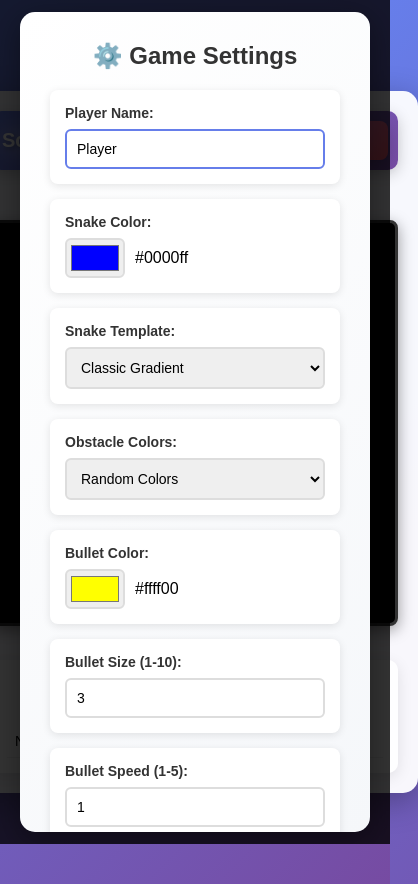
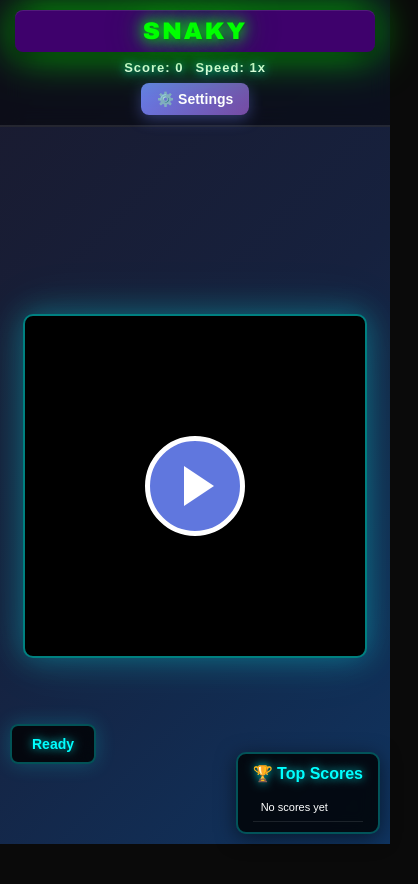
Before and after one commit to mehrawbmh/Snaky, a plain HTML site: page main.html in a window 390 px wide. Shown: the whole page, 418 px wide, since content can reach past the window. After the commit the page ends 844 px from the top, so only its background shows below. Drawn offline with Linux system fonts and the light colour scheme.

Commit message:
much better css

```diff
--- a/game.js
+++ b/game.js
@@ -1,8 +1,36 @@
 // Canvas setup
 const canvas = document.getElementById('gameCanvas');
 const ctx = canvas.getContext('2d');
-const gridSize = 20;
-const tileCount = 20;
+let gridSize = 20;
+let tileCount = 20;
+
+// Function to resize canvas to fit screen
+function resizeCanvas() {
+  const wrapper = document.querySelector('.canvas-wrapper');
+  const maxWidth = wrapper.clientWidth - 40;
+  const maxHeight = wrapper.clientHeight - 40;
+
+  // Calculate the best size that maintains square tiles
+  const minDimension = Math.min(maxWidth, maxHeight);
+
+  // Make sure it's divisible by tileCount for perfect squares
+  const canvasSize = Math.floor(minDimension / tileCount) * tileCount;
+
+  canvas.width = canvasSize;
+  canvas.height = canvasSize;
+  gridSize = canvasSize / tileCount;
+}
+
+// Initialize canvas size
+resizeCanvas();
+
+// Resize canvas when window resizes
+window.addEventListener('resize', () => {
+  resizeCanvas();
+  if (gameRunning) {
+    draw(); // Redraw after resize
+  }
+});
 
 // Game variables
 let snake = [];
@@ -59,7 +87,7 @@ let bulletColor = '#ffff00';
 let bulletSize = 3;
 let bulletSpeed = 1;
 let showScoreboard = true;
-let showLogging = false;
+let showLogging = true; // Enable logging by default
 
 // Particle system for fire effect
 const particles = [];
@@ -194,12 +222,12 @@ function applySettings() {
   }
 
   // Update logging visibility
-  const logDisplay = document.getElementById('logDisplay');
-  if (logDisplay) {
+  const logContainer = document.getElementById('logContainer');
+  if (logContainer) {
     if (showLogging) {
-      logDisplay.classList.remove('hidden');
+      logContainer.classList.remove('hidden');
     } else {
-      logDisplay.classList.add('hidden');
+      logContainer.classList.add('hidden');
     }
   }
 
@@ -244,14 +272,34 @@ function updateObstacleColorPicker() {
   }
 }
 
-// Logging function
+// Logging function - creates stacked notifications
 function log(message) {
   if (!showLogging) return;
 
-  logMessage = message;
-  const logDisplay = document.getElementById('logDisplay');
-  if (logDisplay) {
-    logDisplay.textContent = message;
+  const logContainer = document.getElementById('logContainer');
+  if (!logContainer) return;
+
+  // Create new log message element
+  const logDiv = document.createElement('div');
+  logDiv.className = 'log-message';
+  logDiv.textContent = message;
+
+  // Add to container
+  logContainer.appendChild(logDiv);
+
+  // Remove after 10 seconds
+  setTimeout(() => {
+    logDiv.classList.add('fade-out');
+    setTimeout(() => {
+      if (logDiv.parentNode === logContainer) {
+        logContainer.removeChild(logDiv);
+      }
+    }, 500); // Wait for fade out animation
+  }, 10000); // 10 seconds
+
+  // Keep only last 5 messages
+  while (logContainer.children.length > 5) {
+    logContainer.removeChild(logContainer.firstChild);
   }
 }
 
@@ -1531,5 +1579,5 @@ window.onload = function() {
   displayHighScores();
 
   // Show settings modal on first load
-  openSettings();
+  // openSettings();
 };
--- a/main.html
+++ b/main.html
@@ -3,12 +3,13 @@
 <head>
   <meta charset="UTF-8" />
   <meta name="viewport" content="width=device-width, initial-scale=1.0"/>
-  <title>Snake Game</title>
+  <title>Snaky - The Ultimate Snake Game</title>
+  <link rel="icon" type="image/svg+xml" href="favicon.svg">
   <link rel="stylesheet" href="styles.css">
 </head>
 <body>
-  <!-- Log Display -->
-  <div id="logDisplay" class="log-display hidden"></div>
+  <!-- Log Display Container (for stacked notifications) -->
+  <div id="logContainer" class="log-container"></div>
 
   <div class="game-container">
     <!-- Header with Score, Speed, and Settings Button -->
@@ -17,13 +18,14 @@
         <div class="score">Score: <span id="score">0</span></div>
         <div class="speed">Speed: <span id="speed">1x</span></div>
       </div>
+      <div class="game-name">SNAKY</div>
       <button class="settings-btn" onclick="openSettings()">⚙️ Settings</button>
     </div>
 
     <div class="status" id="status">Ready</div>
 
     <div class="canvas-wrapper">
-      <canvas id="gameCanvas" width="400" height="400"></canvas>
+      <canvas id="gameCanvas"></canvas>
       <div class="play-button-overlay" id="playButton" onclick="startGame()"></div>
     </div>
 
@@ -113,7 +115,7 @@
       <!-- Toggle Logging -->
       <div class="setting-group">
         <div class="checkbox-row">
-          <input type="checkbox" id="showLoggingToggle">
+          <input type="checkbox" id="showLoggingToggle" checked>
           <label for="showLoggingToggle">Enable Logging</label>
         </div>
       </div>
--- a/styles.css
+++ b/styles.css
@@ -1,34 +1,167 @@
+* {
+  margin: 0;
+  padding: 0;
+  box-sizing: border-box;
+}
+
 body {
   margin: 0;
-  padding: 20px;
+  padding: 0;
+  width: 100vw;
+  height: 100vh;
+  overflow: hidden;
+  background: #0a0a0a;
+  font-family: 'Arial', sans-serif;
   display: flex;
-  justify-content: center;
-  align-items: center;
-  min-height: 100vh;
-  background: linear-gradient(135deg, #667eea 0%, #764ba2 100%);
-  font-family: 'Arial', sans-serif;
+  flex-direction: column;
 }
 
 .game-container {
+  flex: 1;
+  display: flex;
+  flex-direction: column;
+  width: 100%;
+  height: 100%;
+  background: linear-gradient(135deg, #1a1a2e 0%, #16213e 50%, #0f3460 100%);
+  position: relative;
+}
+
+.header {
+  display: grid;
+  grid-template-columns: 1fr auto 1fr;
+  align-items: center;
+  padding: 15px 30px;
+  background: rgba(0, 0, 0, 0.5);
+  backdrop-filter: blur(10px);
+  border-bottom: 2px solid rgba(255, 255, 255, 0.1);
+  z-index: 10;
+  gap: 20px;
+}
+
+.score-info {
+  display: flex;
+  gap: 40px;
+  align-items: center;
+}
+
+.score, .speed {
+  font-size: 22px;
+  font-weight: bold;
+  color: #fff;
+  text-shadow: 0 0 10px rgba(0, 255, 255, 0.8),
+               0 0 20px rgba(0, 255, 255, 0.5);
+  letter-spacing: 1px;
+}
+
+.settings-btn {
+  padding: 12px 24px;
+  background: linear-gradient(135deg, #667eea 0%, #764ba2 100%);
+  color: white;
+  border: none;
+  border-radius: 8px;
+  cursor: pointer;
+  font-size: 16px;
+  font-weight: bold;
+  box-shadow: 0 4px 15px rgba(102, 126, 234, 0.4);
+  transition: all 0.3s;
+  justify-self: end;
+}
+
+.settings-btn:hover {
+  transform: translateY(-2px);
+  box-shadow: 0 6px 25px rgba(102, 126, 234, 0.6);
+}
+
+.status {
+  position: fixed;
+  top: 50%;
+  left: 20px;
+  transform: translateY(-50%);
+  font-size: 18px;
+  color: #00ffff;
+  font-weight: bold;
+  text-shadow: 0 0 10px rgba(0, 255, 255, 0.8);
+  z-index: 5;
+  padding: 10px 20px;
+  background: rgba(0, 0, 0, 0.8);
+  border-radius: 8px;
+  backdrop-filter: blur(10px);
+  border: 2px solid rgba(0, 255, 255, 0.3);
+  box-shadow: 0 0 20px rgba(0, 255, 255, 0.2);
+  max-width: 250px;
   text-align: center;
-  background: rgba(255, 255, 255, 0.95);
-  padding: 20px;
-  border-radius: 15px;
-  box-shadow: 0 8px 32px rgba(0,0,0,0.3);
+}
+
+.game-name {
+  font-size: 36px;
+  font-weight: 900;
+  color: #00ff00;
+  text-shadow:
+    0 0 10px rgba(0, 255, 0, 0.8),
+    0 0 20px rgba(0, 255, 0, 0.6),
+    0 0 30px rgba(0, 255, 100, 0.4),
+    0 0 40px rgba(0, 255, 150, 0.2),
+    2px 2px 4px rgba(0, 0, 0, 0.7);
+  letter-spacing: 4px;
+  text-align: center;
+  font-family: 'Arial Black', 'Arial', sans-serif;
+  padding: 8px 24px;
+  border-radius: 8px;
+  position: relative;
+  animation: titleGlow 2s ease-in-out infinite alternate;
+  filter: drop-shadow(0 0 15px rgba(0, 255, 0, 0.6));
+}
+
+.game-name::before {
+  content: '';
+  position: absolute;
+  inset: 0;
+  background: rgb(62, 1, 108);
+  border-radius: 8px;
+  z-index: -1;
+  box-shadow:
+    0 4px 15px rgba(0, 0, 0, 0.4),
+    inset 0 1px 0 rgba(255, 255, 255, 0.1);
+}
+
+@keyframes titleGlow {
+  0% {
+    text-shadow:
+      0 0 10px rgba(0, 255, 0, 0.8),
+      0 0 20px rgba(0, 255, 0, 0.6),
+      0 0 30px rgba(0, 255, 100, 0.4),
+      2px 2px 4px rgba(0, 0, 0, 0.7);
+    filter: drop-shadow(0 0 15px rgba(0, 255, 0, 0.6));
+  }
+  100% {
+    text-shadow:
+      0 0 15px rgba(0, 255, 0, 1),
+      0 0 30px rgba(0, 255, 0, 0.8),
+      0 0 45px rgba(0, 255, 100, 0.6),
+      0 0 60px rgba(0, 255, 150, 0.4),
+      2px 2px 4px rgba(0, 0, 0, 0.7);
+    filter: drop-shadow(0 0 25px rgba(0, 255, 0, 0.9));
+  }
 }
 
 .canvas-wrapper {
+  flex: 1;
+  display: flex;
+  align-items: center;
+  justify-content: center;
   position: relative;
-  display: inline-block;
+  padding: 20px;
 }
 
 canvas {
-  border: 3px solid #333;
+  border: 3px solid rgba(0, 255, 255, 0.5);
   background-color: #000;
-  margin: 10px 0;
-  border-radius: 8px;
-  box-shadow: 0 4px 15px rgba(0,0,0,0.4);
-  display: block;
+  border-radius: 10px;
+  box-shadow: 0 0 30px rgba(0, 255, 255, 0.3),
+              0 0 60px rgba(0, 255, 255, 0.1);
+  max-width: 100%;
+  max-height: 100%;
+  object-fit: contain;
 }
 
 .play-button-overlay {
@@ -46,14 +179,15 @@ canvas {
   justify-content: center;
   cursor: pointer;
   transition: all 0.3s;
-  box-shadow: 0 8px 30px rgba(0,0,0,0.5);
-  animation: pulse 2s infinite;
+  box-shadow: 0 8px 30px rgba(0, 0, 0, 0.5);
+  animation: pulse 1s infinite;
+  z-index: 1000;
 }
 
 .play-button-overlay:hover {
   transform: translate(-50%, -50%) scale(1.1);
   background: rgba(118, 75, 162, 0.95);
-  box-shadow: 0 12px 40px rgba(0,0,0,0.6);
+  box-shadow: 0 12px 40px rgba(0, 0, 0, 0.6);
 }
 
 .play-button-overlay::before {
@@ -68,81 +202,17 @@ canvas {
 
 @keyframes pulse {
   0%, 100% {
-    box-shadow: 0 8px 30px rgba(0,0,0,0.5),
+    box-shadow: 0 8px 30px rgba(0, 0, 0, 0.5),
                 0 0 0 0 rgba(102, 126, 234, 0.7);
   }
   50% {
-    box-shadow: 0 8px 30px rgba(0,0,0,0.5),
+    box-shadow: 0 8px 30px rgba(0, 0, 0, 0.5),
                 0 0 0 20px rgba(102, 126, 234, 0);
   }
 }
 
 .play-button-overlay.hidden {
   display: none;
-}
-
-.header {
-  display: flex;
-  justify-content: space-between;
-  align-items: center;
-  margin-bottom: 15px;
-  padding: 10px;
-  background: linear-gradient(135deg, #667eea 0%, #764ba2 100%);
-  border-radius: 10px;
-  box-shadow: 0 4px 15px rgba(0,0,0,0.2);
-}
-
-.score-info {
-  display: flex;
-  gap: 30px;
-  align-items: center;
-}
-
-.score, .speed {
-  font-size: 20px;
-  font-weight: bold;
-  color: #fff;
-  text-shadow: 2px 2px 4px rgba(0,0,0,0.3),
-               0 0 10px rgba(255,255,255,0.5);
-  animation: shine 2s infinite;
-}
-
-@keyframes shine {
-  0%, 100% {
-    text-shadow: 2px 2px 4px rgba(0,0,0,0.3),
-                 0 0 10px rgba(255,255,255,0.5);
-  }
-  50% {
-    text-shadow: 2px 2px 4px rgba(0,0,0,0.3),
-                 0 0 20px rgba(255,255,255,0.8),
-                 0 0 30px rgba(255,255,255,0.6);
-  }
-}
-
-.settings-btn {
-  padding: 10px 20px;
-  background: linear-gradient(135deg, #f093fb 0%, #f5576c 100%);
-  color: white;
-  border: none;
-  border-radius: 8px;
-  cursor: pointer;
-  font-size: 16px;
-  font-weight: bold;
-  box-shadow: 0 4px 15px rgba(0,0,0,0.2);
-  transition: all 0.3s;
-}
-
-.settings-btn:hover {
-  transform: translateY(-2px);
-  box-shadow: 0 6px 20px rgba(0,0,0,0.3);
-}
-
-.status {
-  font-size: 14px;
-  color: #667eea;
-  font-weight: bold;
-  margin: 5px 0;
-  min-height: 20px;
 }
 
 button {
@@ -159,7 +229,7 @@ button {
 button:hover {
   background-color: #45a049;
   transform: translateY(-1px);
-  box-shadow: 0 4px 10px rgba(0,0,0,0.2);
+  box-shadow: 0 4px 10px rgba(0, 0, 0, 0.2);
 }
 
 .modal {
@@ -169,8 +239,8 @@ button:hover {
   left: 0;
   width: 100%;
   height: 100%;
-  background-color: rgba(0,0,0,0.8);
-  z-index: 1000;
+  background-color: rgba(0, 0, 0, 0.9);
+  z-index: 2000;
   justify-content: center;
   align-items: center;
   overflow-y: auto;
@@ -180,7 +250,7 @@ button:hover {
   background: linear-gradient(135deg, #ffffff 0%, #f5f7fa 100%);
   padding: 30px;
   border-radius: 15px;
-  box-shadow: 0 8px 32px rgba(0,0,0,0.4);
+  box-shadow: 0 8px 32px rgba(0, 0, 0, 0.4);
   width: 90%;
   max-width: 500px;
   margin: 20px;
@@ -201,7 +271,7 @@ button:hover {
   padding: 15px;
   background: white;
   border-radius: 8px;
-  box-shadow: 0 2px 8px rgba(0,0,0,0.1);
+  box-shadow: 0 2px 8px rgba(0, 0, 0, 0.1);
 }
 
 .setting-group label {
@@ -280,45 +350,199 @@ button:hover {
 }
 
 .scoreboard {
-  margin-top: 20px;
-  padding: 15px;
-  background: rgba(255, 255, 255, 0.9);
+  position: fixed;
+  bottom: 20px;
+  right: 20px;
+  padding: 15px 20px;
+  background: rgba(0, 0, 0, 0.8);
+  backdrop-filter: blur(10px);
   border-radius: 10px;
-  box-shadow: 0 4px 15px rgba(0,0,0,0.1);
+  border: 2px solid rgba(0, 255, 255, 0.3);
+  box-shadow: 0 4px 20px rgba(0, 0, 0, 0.5);
+  max-width: 350px;
+  max-height: 300px;
+  overflow-y: auto;
+  z-index: 100;
 }
 
 .scoreboard h3 {
-  color: #333;
+  color: #00ffff;
   margin-bottom: 10px;
+  text-shadow: 0 0 10px rgba(0, 255, 255, 0.8);
+  font-size: 18px;
 }
 
 .score-entry {
   display: flex;
   justify-content: space-between;
   padding: 8px;
-  border-bottom: 1px solid #eee;
-  font-size: 14px;
+  border-bottom: 1px solid rgba(255, 255, 255, 0.1);
+  font-size: 12px;
+  color: #fff;
 }
 
 .scoreboard.hidden {
   display: none;
 }
 
-.log-display {
-  position: absolute;
-  top: 10px;
-  left: 10px;
-  background: rgba(0,0,0,0.7);
+/* Log notifications system */
+.log-container {
+  position: fixed;
+  top: 120px;
+  right: 20px;
+  width: 300px;
+  z-index: 500;
+  display: flex;
+  flex-direction: column;
+  gap: 10px;
+}
+
+.log-message {
+  background: rgba(0, 0, 0, 0.9);
   color: #0f0;
-  padding: 5px 10px;
-  border-radius: 5px;
+  padding: 12px 16px;
+  border-radius: 8px;
+  border-left: 4px solid #00ff00;
   font-family: 'Courier New', monospace;
-  font-size: 12px;
-  max-width: 300px;
+  font-size: 13px;
+  box-shadow: 0 4px 15px rgba(0, 0, 0, 0.5);
+  backdrop-filter: blur(5px);
+  animation: slideIn 0.3s ease-out;
+  max-width: 100%;
   word-wrap: break-word;
-  z-index: 100;
+}
+
+@keyframes slideIn {
+  from {
+    transform: translateX(100%);
+    opacity: 0;
+  }
+  to {
+    transform: translateX(0);
+    opacity: 1;
+  }
+}
+
+.log-message.fade-out {
+  animation: fadeOut 0.5s ease-out forwards;
+}
+
+@keyframes fadeOut {
+  from {
+    opacity: 1;
+    transform: translateX(0);
+  }
+  to {
+    opacity: 0;
+    transform: translateX(100%);
+  }
 }
 
 .log-display.hidden {
   display: none;
 }
+
+/* Responsive design for mobile */
+@media (max-width: 768px) {
+  .header {
+    padding: 10px 15px;
+    grid-template-columns: 1fr;
+    gap: 10px;
+  }
+
+  .score-info {
+    gap: 15px;
+    justify-content: center;
+  }
+
+  .score, .speed {
+    font-size: 14px;
+  }
+
+  .game-name {
+    font-size: 28px;
+    letter-spacing: 3px;
+    order: -1;
+  }
+
+  .settings-btn {
+    padding: 8px 16px;
+    font-size: 14px;
+    justify-self: center;
+  }
+
+  .canvas-wrapper {
+    padding: 10px;
+  }
+
+  canvas {
+    border-width: 2px;
+  }
+
+  .scoreboard {
+    bottom: 10px;
+    right: 10px;
+    max-width: 250px;
+    padding: 10px 15px;
+  }
+
+  .scoreboard h3 {
+    font-size: 16px;
+  }
+
+  .score-entry {
+    font-size: 11px;
+  }
+
+  .log-container {
+    top: 80px;
+    right: 10px;
+    width: calc(100% - 20px);
+    max-width: 300px;
+  }
+
+  .log-message {
+    font-size: 12px;
+    padding: 10px 12px;
+  }
+
+  .play-button-overlay {
+    width: 100px;
+    height: 100px;
+  }
+
+  .play-button-overlay::before {
+    border-left-width: 30px;
+    border-top-width: 20px;
+    border-bottom-width: 20px;
+  }
+}
+
+/* Very small mobile screens */
+@media (max-width: 480px) {
+  .header {
+    gap: 8px;
+  }
+
+  .score-info {
+    gap: 12px;
+  }
+
+  .score, .speed {
+    font-size: 13px;
+  }
+
+  .game-name {
+    font-size: 24px;
+    letter-spacing: 2px;
+  }
+
+  .status {
+    font-size: 14px;
+    top: auto;
+    bottom: 80px;
+    left: 10px;
+    transform: translateY(0);
+    max-width: 200px;
+  }
+}
```
Also changed, not shown: favicon.svg (added).
